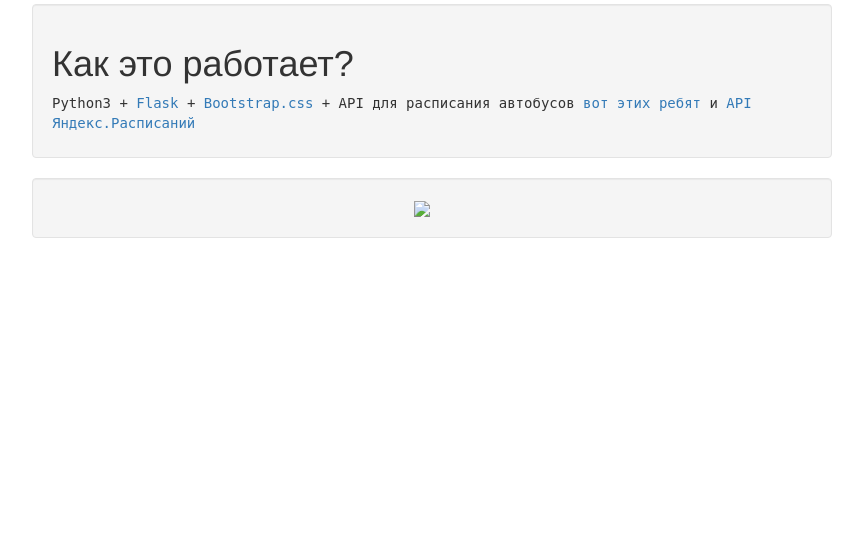
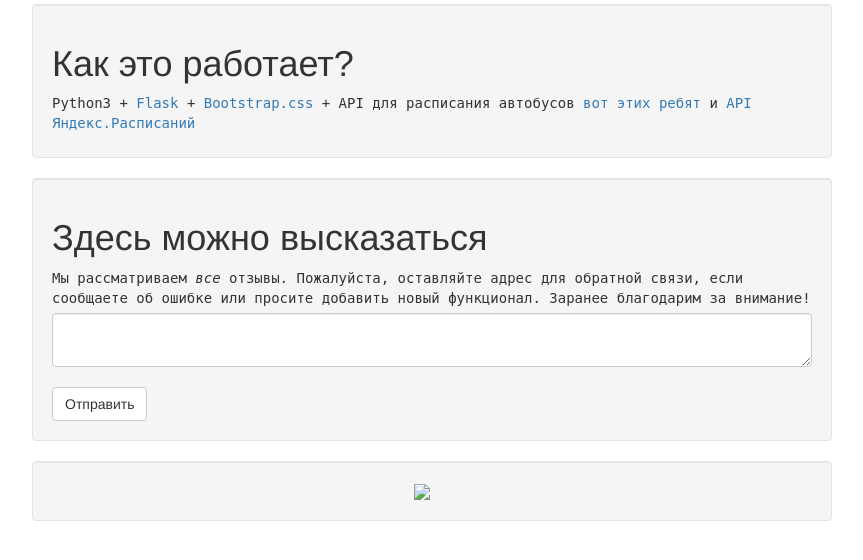
Before and after one commit to vmax/dubki, a Flask app: page /about in a window 1280 px wide. Shown: the part 201-761 px from the top of the page, without its empty margins (208-1071 px from the left). Run offline with Flask 2, Linux system fonts and the light colour scheme; some libraries are stand-ins or nearby versions.

Commit message:
added feedback system

```diff
--- a/app.py
+++ b/app.py
@@ -55,7 +55,17 @@ def route_json():
     to = request.form['_to']
     return json.dumps(calculate_route(fr,to), cls=DateTimeAwareJSONEncoder)
 
-
+@app.route('/feedback', methods=['POST','GET'])
+def feedback():
+        if request.method == 'GET':
+                return redirect('/about')
+        elif request.method == 'POST':
+            with open('feedback.txt','a') as F:
+                time = datetime.now().strftime('%d.%m.%Y %H:%M:%S')
+                ip = request.remote_addr
+                text = request.form['feedback_text']
+                F.write ('[%s] -- [%s] -- "%s"\n' % (time,ip,text))
+                return redirect('/')
 
 @app.route('/route', methods=['POST','GET'])
 def route():
--- a/static/dubki.css
+++ b/static/dubki.css
@@ -9,7 +9,9 @@ label {
 }
 
 .navbar {
-	text-align: center;
+    text-align: center;
+    max-width: 800px;
+    margin: 0 auto;
 }
 
 .main {
--- a/static/dubki.js
+++ b/static/dubki.js
@@ -5,6 +5,11 @@ $(document).ready(function() {
     var go1 = $("#go1")[0];
     var go2 = $("#go2")[0];
 
+    var feedback_form = $('#feedback-form')[0];
+    var feedback_btn = $('#feedback-btn')[0];
+    var feedback_txt = $('#feedback-text')[0];
+
+    if (go1 && go2) { // on index page
             if ($.jStorage.get('fav-station')) {
                 go1.disabled=false;
                 to.value = $.jStorage.get('fav-station');
@@ -24,5 +29,29 @@ $(document).ready(function() {
                 go2.disabled=false;
                 $.jStorage.set('fav-station',from.value);
             }
+    }
+
+    if (document.location.pathname == '/route')  {
+            if ($.jStorage.get('feedback-sent')) {
+                feedback_form.hidden = true;
+            }
+    }
+
+    if (feedback_btn) {
+            success = function(){
+                var txt = 'Спасибо за отзыв!\n';
+                if (document.location.pathname == '/route') {
+                    txt += 'Если захотите отправить нам что-нибудь ещё, пожалуйста, посетите страницу \"О проекте\"';
+                }
+                alert(txt);
+                $.jStorage.set('feedback-sent',true)
+                window.location.replace('/');
+            }
+
+            feedback_btn.onclick = function(){
+                $.post('/feedback', {'feedback_text' : feedback_txt.value},success)
+            }
+    }
+
 
 });
--- a/templates/about.html
+++ b/templates/about.html
@@ -26,7 +26,7 @@
     	  		<a href="http://rasp.yandex.ru/">API Яндекс.Расписаний</a>
     	  	</label>
     	 </div>
-
+         {% include 'feedback.html' %}
         {% include 'navbar.html' %}
    </div>
     </body>
--- /dev/null
+++ b/templates/feedback.html
@@ -0,0 +1,26 @@
+<!DOCTYPE html>
+<html lang="ru">
+    <head>
+        <meta charset='utf-8'>
+        <link rel="stylesheet" href="https://maxcdn.bootstrapcdn.com/bootstrap/3.3.4/css/bootstrap.min.css">
+        <link rel="stylesheet" href="../static/dubki.css">
+        <script src="https://cdnjs.cloudflare.com/ajax/libs/jquery/2.1.4/jquery.min.js"></script>
+        <script src="https://cdn.rawgit.com/andris9/jStorage/master/jstorage.js"></script>
+        <script src="../static/dubki.js"></script>
+        <meta name="viewport" content="width=device-width, initial-scale=1">
+        <title>Отзыв</title>
+    </head>
+
+    <body>
+         <div id='feedback-form' class='well form-group'>
+            <h1>Здесь можно высказаться</h1>
+                <label>Мы рассматриваем <em>все</em> отзывы. Пожалуйста, оставляйте адрес для
+                    обратной связи, если сообщаете об ошибке или просите добавить новый функционал.
+                    Заранее благодарим за внимание!</label>
+    	   <textarea id='feedback-text' class='form-control'></textarea></br>
+                <button id="feedback-btn" class="btn btn-default">Отправить</button>
+        </div>
+    </div>
+    </body>
+
+</html>
--- a/templates/route_dorm.html
+++ b/templates/route_dorm.html
@@ -56,6 +56,7 @@
         </div>
         {% endif %}
 
+        {% include 'feedback.html' %}
     </div>
     </body>
 </html>
--- a/templates/route_edu.html
+++ b/templates/route_edu.html
@@ -51,6 +51,7 @@
                     </label>
         </div>
 
+        {% include 'feedback.html' %}
 
         </div>
     </body>
--- a/templates/route_taxi.html
+++ b/templates/route_taxi.html
@@ -10,9 +10,11 @@
     </head>
 
      <body>
+
         {% include 'YM.html' %}
 
         <div class="main">
+
             <div class='well'>
                 <h1>Ваш маршрут займёт слишком долго!</h1>
                 <label>Пожалуйста, воспользуйтесь  другим транспортом</label></br>
@@ -22,10 +24,10 @@
                 </label>
             </div>
 
-	{% include 'navbar.html' %}
+                {% include 'feedback.html' %}
+                {% include 'navbar.html' %}
 
         </div>
 
-
        </body>
        </html>
```
Lines whose indentation alone changed are shown as unchanged.
